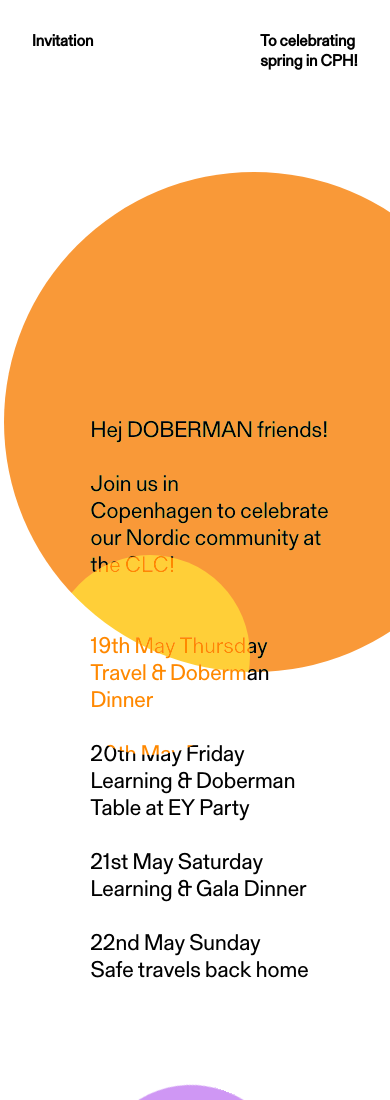
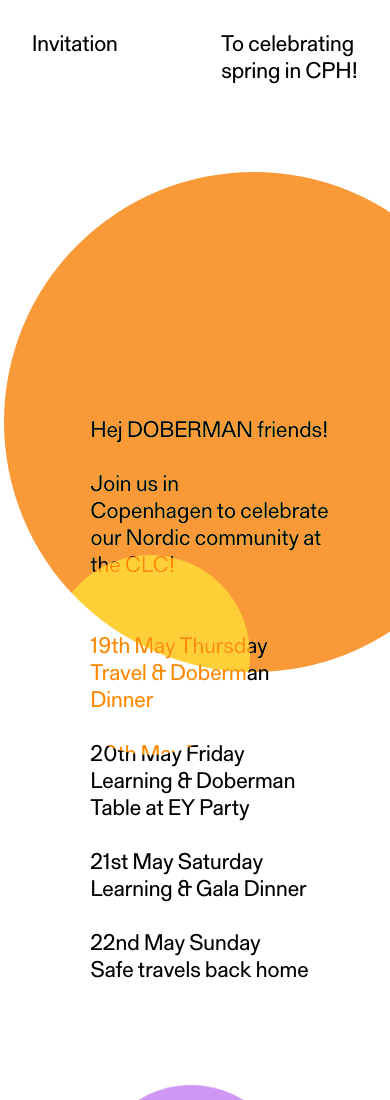
Before and after one commit to mabzzk/DobermanCLC, a website: page index.html in a window 390 px wide. Shown: the top 1100 px of the page. Drawn offline with nearby package versions, Linux system fonts and the light colour scheme.

Commit message:
fontsize

```diff
--- a/index.html
+++ b/index.html
@@ -27,17 +27,17 @@
 
 
         <div class="left-top">
-            <h6>
+            <p>
                 Invitation
-            </h6>
+            </p>
         </div>
 
         <div class="right-top">
-            <h6>
+            <p>
                 To celebrating
                 <br>
                 spring in CPH!
-            </h6>
+            </p>
         </div>
 
         <div class="textContent">
--- a/style.css
+++ b/style.css
@@ -97,9 +97,6 @@
 
 }
 
-h6 {
-  font-size: 1.8rem;
-}
 
 .textContent     {
   position: absolute;
@@ -170,9 +167,7 @@
   pointer-events: none;
   }
 
-  h6 {
-    font-size: 1rem;
-  }
+
 
 
 
```
